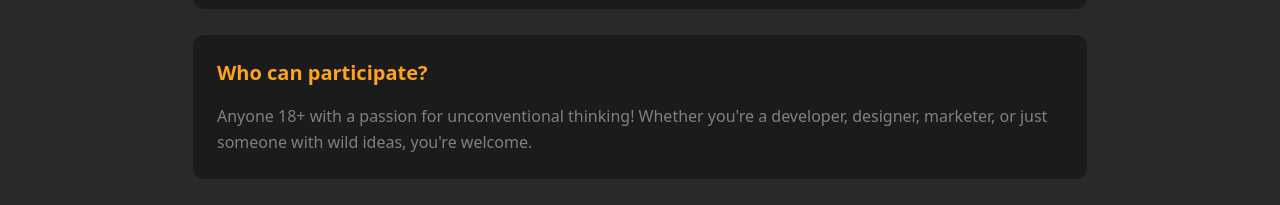
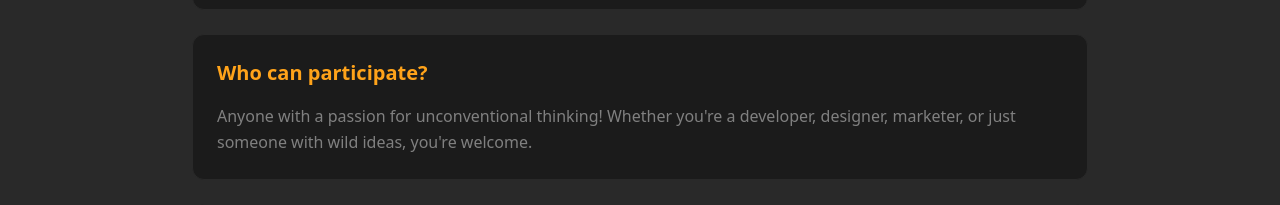
Before and after one commit to zach3141592/GoonHacksSite, a Next.js app: page / in a window 1280 px wide. Shown: the part 2718-2923 px from the top of the page. Built offline with nearby package versions, Linux system fonts and the light colour scheme.

Commit message:
Update page.js

```diff
--- a/src/app/page.js
+++ b/src/app/page.js
@@ -42,7 +42,7 @@ export default function Home() {
     },
     {
       question: "Who can participate?",
-      answer: "Anyone 18+ with a passion for unconventional thinking! Whether you're a developer, designer, marketer, or just someone with wild ideas, you're welcome."
+      answer: "Anyone with a passion for unconventional thinking! Whether you're a developer, designer, marketer, or just someone with wild ideas, you're welcome."
     },
     {
       question: "What should I build?",
```
